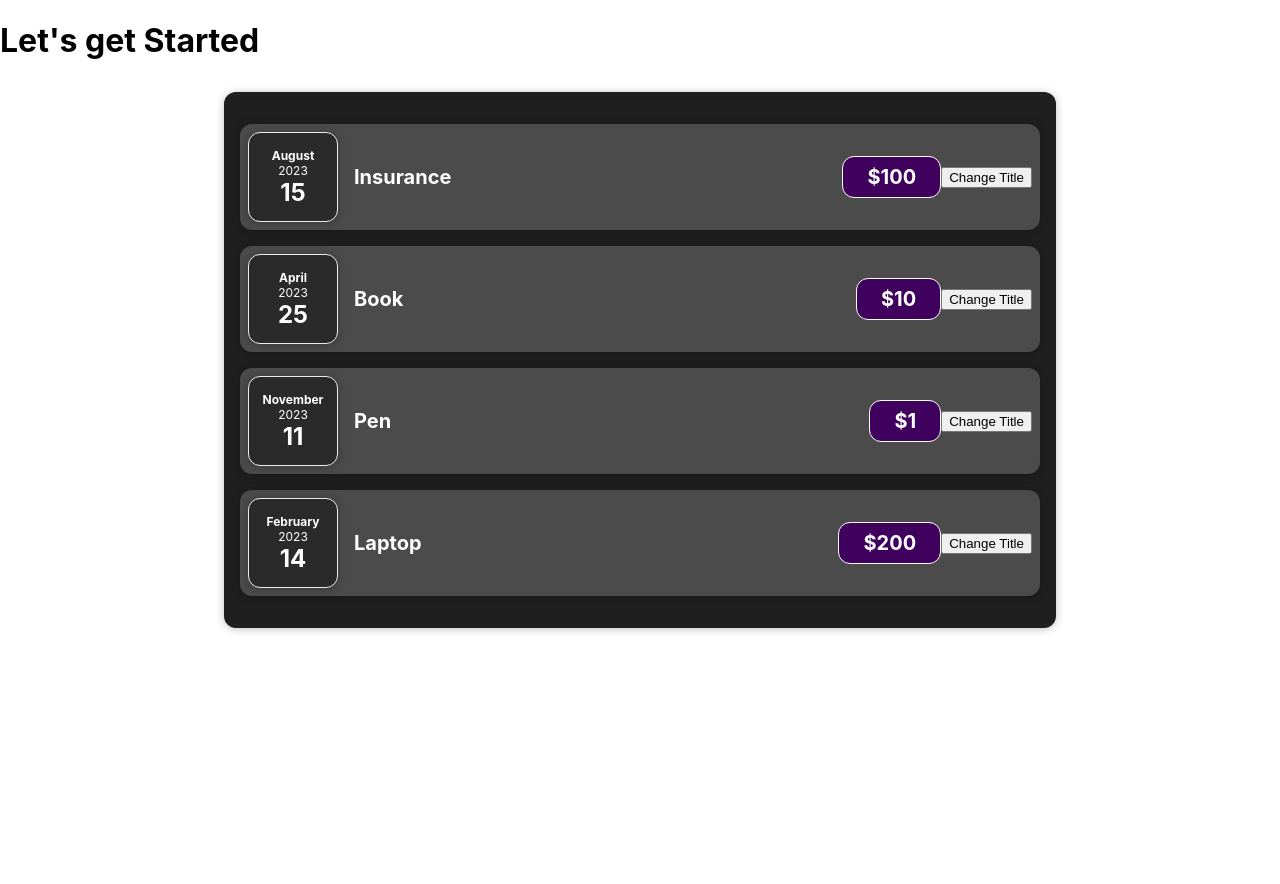
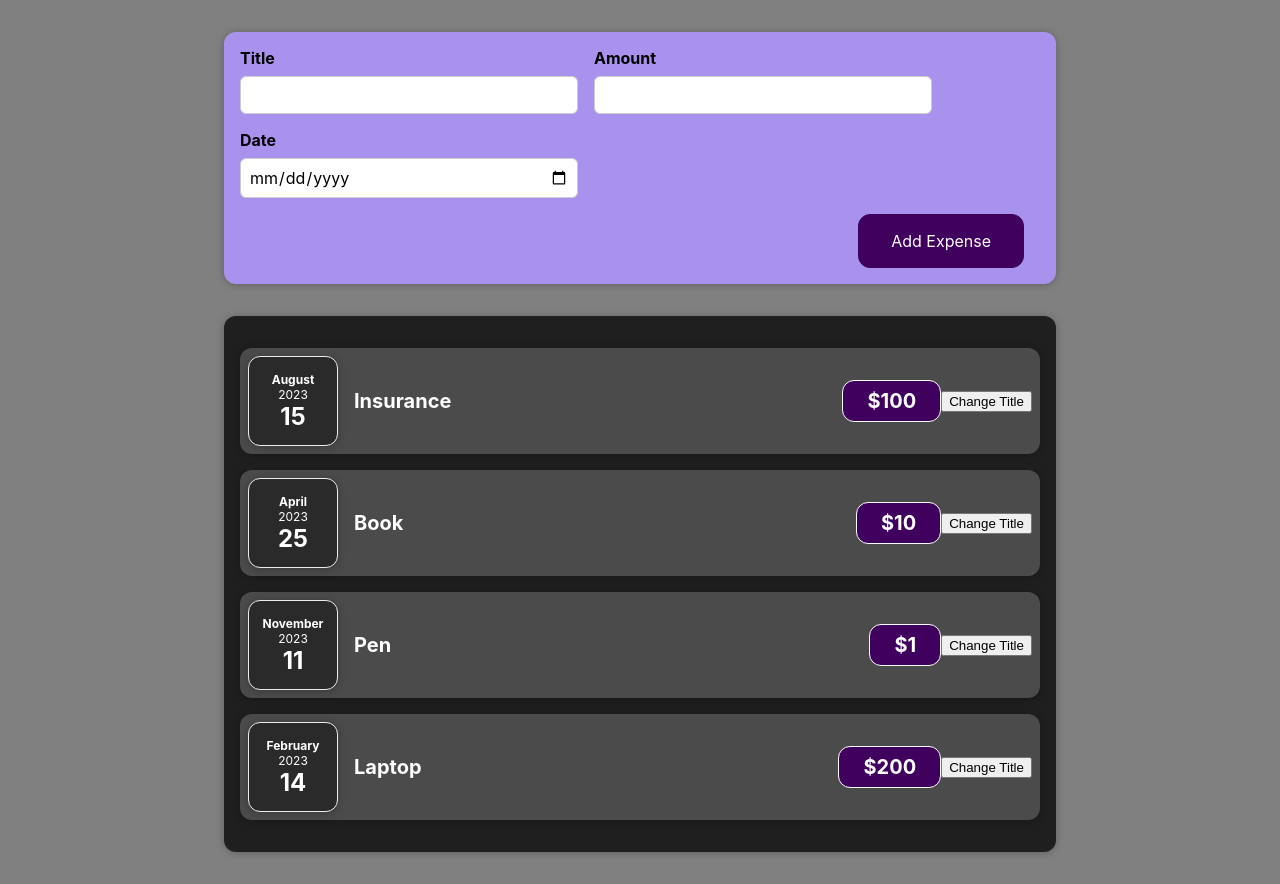
Before and after one commit to naavika/Learning-React, a React (Create React App) app: page / in a window 1280 px wide. Before the commit the page ends 800 px from the top, so only its background shows below. Built offline with nearby package versions, Linux system fonts and the light colour scheme.

Commit message:
project-one

```diff
--- a/src/App.js
+++ b/src/App.js
@@ -1,5 +1,6 @@
 import React from 'react';
 import Expenses from "./components/Expenses/Expenses";
+import NewExpense from './components/NewExpense/NewExpense';
 
 const App = () =>{
   const expenses = [
@@ -11,7 +12,7 @@
 
   return (
     <div>
-      <h1>Let's get Started</h1>
+      <NewExpense />
       <Expenses expenses={expenses} />
     </div>
   );
--- /dev/null
+++ b/src/components/NewExpense/ExpenseForm.css
@@ -0,0 +1,26 @@
+.new-expense__controls {
+    display: flex;
+    flex-wrap: wrap;
+    gap: 1rem;
+    margin-bottom: 1rem;
+    text-align: left;
+  }
+
+  .new-expense__control label {
+    font-weight: bold;
+    margin-bottom: 0.5rem;
+    display: block;
+  }
+
+  .new-expense__control input {
+    font: inherit;
+    padding: 0.5rem;
+    border-radius: 6px;
+    border: 1px solid #ccc;
+    width: 20rem;
+    max-width: 100%;
+  }
+
+  .new-expense__actions {
+    text-align: right;
+  }
--- /dev/null
+++ b/src/components/NewExpense/ExpenseForm.js
@@ -0,0 +1,44 @@
+import React, { useState } from "react";
+import "./ExpenseForm.css";
+
+const ExpenseForm = () => {
+  const [enteredTitle, setEnteredTitle] = useState("");
+  const [enteredAmount, setEnteredAmount] = useState("");
+  const [enteredDate, setEnteredDate] = useState("");
+
+  const titleChangeHandler = (event) => {
+    setEnteredTitle(event.target.value);
+  };
+
+  const amountChangeHandler = (event) => {
+    setEnteredAmount(event.target.value);
+  };
+
+  const dateChangeHandler = (event) => {
+    setEnteredDate(event.target.value);
+  };
+
+  return (
+    <form>
+      <div className="new-expense__controls">
+        <div className="new-expense__control">
+          <label htmlFor="title">Title</label>
+          <input type="text" id="title" onChange={titleChangeHandler} />
+        </div>
+        <div className="new-expense__control">
+          <label htmlFor="amount">Amount</label>
+          <input type="number"  id="amount" onChange={amountChangeHandler}/>
+        </div>
+        <div className="new-expense__control">
+          <label htmlFor="date">Date</label>
+          <input  type="date" id="date" min="2023-01-01"  max="2024-12-31"onChange={dateChangeHandler}/>
+        </div>
+      </div>
+      <div className="new-expense__actions">
+        <button type="submit">Add Expense</button>
+      </div>
+    </form>
+  );
+};
+
+export default ExpenseForm;
--- /dev/null
+++ b/src/components/NewExpense/NewExpense.css
@@ -0,0 +1,38 @@
+.new-expense {
+    background-color: #a892ee;
+    padding: 1rem;
+    margin: 2rem auto;
+    width: 50rem;
+    max-width: 95%;
+    border-radius: 12px;
+    text-align: center;
+    box-shadow: 0 1px 8px rgba(0, 0, 0, 0.25);
+  }
+
+  .new-expense button {
+    font: inherit;
+    cursor: pointer;
+    padding: 1rem 2rem;
+    border: 1px solid #40005d;
+    background-color: #40005d;
+    color: white;
+    border-radius: 12px;
+    margin-right: 1rem;
+  }
+
+  .new-expense button:hover,
+  .new-expense button:active {
+    background-color: #510674;
+    border-color: #510674;
+  }
+
+  .new-expense button.alternative {
+    color: #220131;
+    border-color: transparent;
+    background-color: transparent;
+  }
+
+  .new-expense button.alternative:hover,
+  .new-expense button.alternative:active {
+    background-color: #ddb3f8;
+  }
--- /dev/null
+++ b/src/components/NewExpense/NewExpense.js
@@ -0,0 +1,13 @@
+import React from "react";
+import ExpenseForm from "./ExpenseForm";
+import "./NewExpense.css";
+
+const NewExpense = () => {
+  return (
+    <div className="new-expense">
+      <ExpenseForm />
+    </div>
+  );
+};
+
+export default NewExpense;
--- a/src/index.css
+++ b/src/index.css
@@ -5,6 +5,7 @@
     sans-serif;
   -webkit-font-smoothing: antialiased;
   -moz-osx-font-smoothing: grayscale;
+  background: gray;
 }
 
 code {
```
